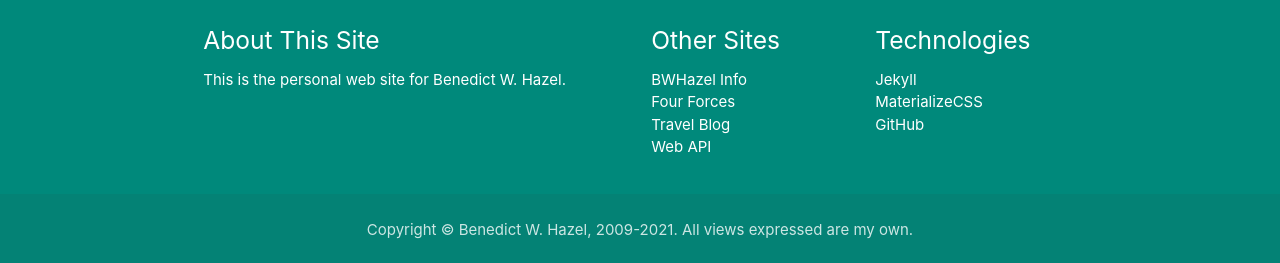
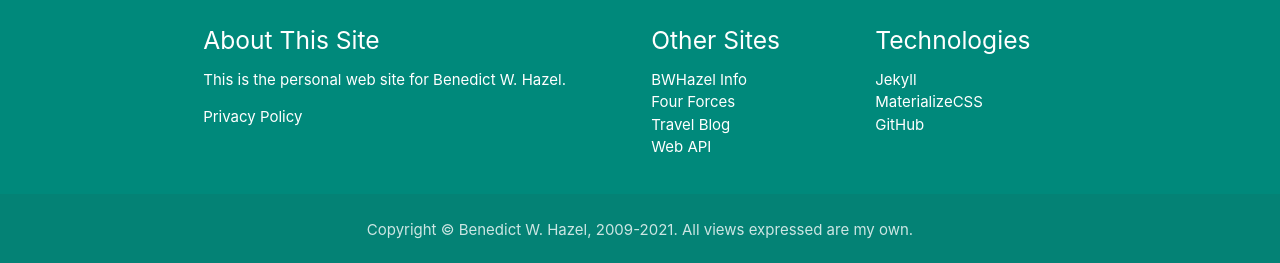
Before and after one commit to BHazel/bwhazel-web-site, a Jekyll site: the page built from src/index.html, in a window 1280 px wide and 900 px high, scrolled down 3146 px. Shown: the part 634-897 px from the top of the window. Built offline with Jekyll 4.4.1, drawn with Linux system fonts in a browser that asks for light colours.

Commit message:
Add privacy policy to the About This Site section of the footer.

```diff
--- a/src/_includes/footer.html
+++ b/src/_includes/footer.html
@@ -5,6 +5,7 @@
             <div class="col m6 s12">
                 <h5>{{infoData.about.title}}</h5>
                 <p>{{infoData.about.description}}</p>
+                <p><a href="{{infoData.about.privacyPolicy.url}}">{{infoData.about.privacyPolicy.title}}</a></p>
             </div>
             <div class="col m3 s12">
                 <h5>{{infoData.otherSites.title}}</h5>
```
